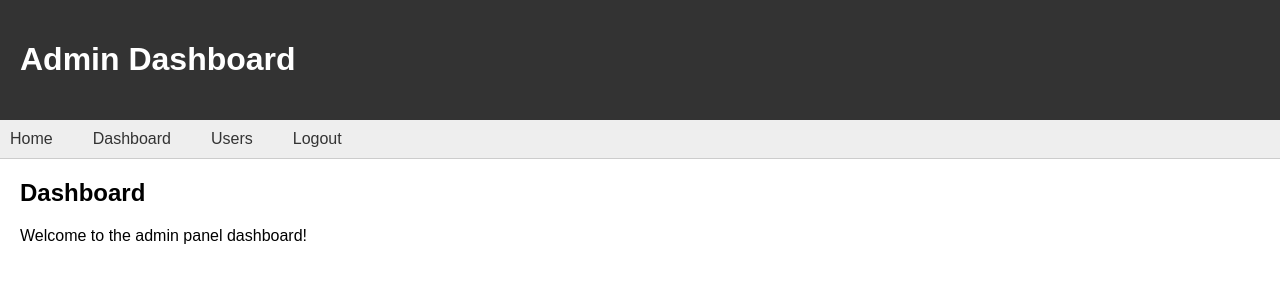
After one commit to erjonberishaa/ciceroni-virtual, a PHP site: page /adminpage.php in a window 1280 px wide. The commit adds this page. Shown: the top 300 px of the page. Run offline with PHP 8.4, Linux system fonts and the light colour scheme.

Commit message:
Krijimi i Admin Page dhe stilizimi i saj

```diff
--- /dev/null
+++ b/adminpage.php
@@ -0,0 +1,32 @@
+<?php
+   @include 'config.php';
+?>
+
+<!DOCTYPE html>
+<html>
+<head>
+	<title>Welcome to the Admin Panel Dashboard! </title>
+	<link rel="stylesheet" href="style_dashboard.css">
+</head>
+<body>
+	<header>
+		<h1>Admin Dashboard</h1>
+	</header>
+
+	<nav >
+		<ul>
+            <li><a href="#">Home</a></li>
+        	<li><a href="#">Dashboard</a></li>
+			<li><a href="#">Users</a></li>
+			<li><a href="#">Logout</a></li>
+		</ul>
+	</nav>
+
+	<main>
+		<section>
+			<h2>Dashboard</h2>
+			<p>Welcome to the admin panel dashboard!</p>
+		</section>
+	</main>
+</body>
+</html>
--- a/includes/config.php
+++ b/includes/config.php
@@ -1,15 +1,9 @@
 <?php
 
-<<<<<<< HEAD
     $host = 'localhost';
     $username = "root";
     $password = "";
     $database = "user_db";
 
     $conn = mysqli_connect("$host", "$username", "$password", "$database");
-=======
-
-$conn = mysqli_connect('localhost','root','','user_db');
->>>>>>> 07dd5b8db9ae5160c013c1638af2c03e6358935a
-
 ?>
--- /dev/null
+++ b/style_dashboard.css
@@ -0,0 +1,70 @@
+body {
+	font-family: Arial, sans-serif;
+	margin: 0;
+	padding: 0;
+}
+
+header {
+	background-color: #333;
+	color: #fff;
+	padding: 20px;
+}
+
+nav {
+	background-color: #eee;
+	border-bottom: 1px solid #ccc;
+}
+
+nav ul {
+	margin: 0;
+	padding: 0;
+	list-style: none;
+	display: flex;
+}
+
+nav ul li {
+	margin-right: 20px;
+}
+
+nav ul li a {
+	display: block;
+	padding: 10px;
+	color: #333;
+	text-decoration: none;
+}
+
+nav ul li a:hover {
+	background-color: #ccc;
+}
+
+main {
+	padding: 20px;
+}
+
+section {
+	margin-bottom: 20px;
+}
+
+section h2 {
+	margin-top: 0;
+}
+
+table {
+	border-collapse: collapse;
+	width: 100%;
+}
+
+th, td {
+	padding: 8px;
+	text-align: left;
+	border-bottom: 1px solid #ddd;
+}
+
+th {
+	background-color: #333;
+	color: #fff;
+}
+
+tfoot td {
+	font-weight: bold;
+}
```
Also changed, not shown: style.css (line endings or trailing spaces).
